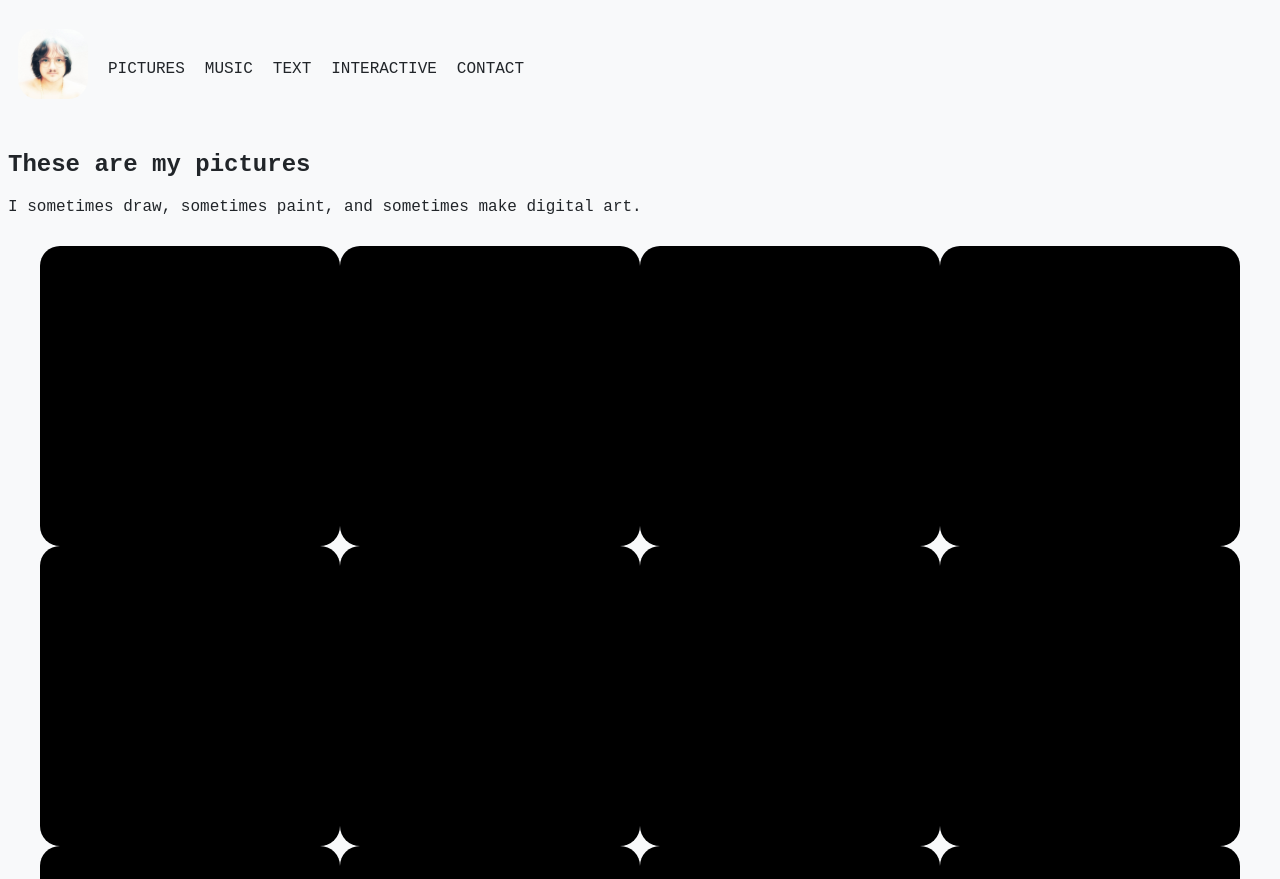
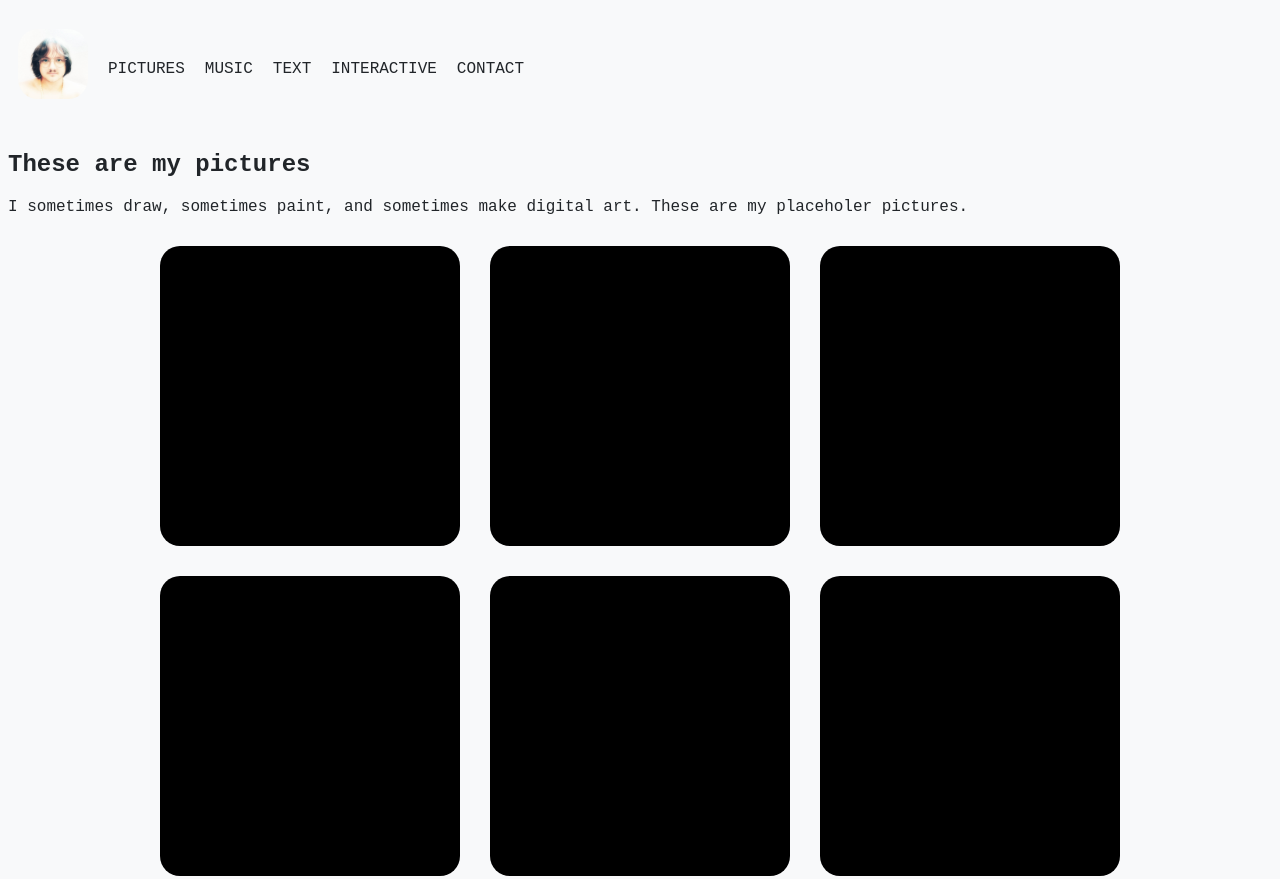
Before and after one commit to Martin-Widmayer/Martin-Widmayer.github.io, a plain HTML site: page pictures.html in a window 1280 px wide. Shown: the top 879 px of the page. Drawn offline with Linux system fonts and the light colour scheme.

Commit message:
change flexbox, images

```diff
--- a/css/style.css
+++ b/css/style.css
@@ -94,10 +94,12 @@ body{
 
 .gallery {
     margin: 30px;
+    gap: 30px;
     display: flex;
     justify-content: center;
     align-items: baseline;
     flex-wrap: wrap
 
 
+
 }
--- a/pictures.html
+++ b/pictures.html
@@ -20,10 +20,12 @@
 
     </div>
     <h2>These are my pictures</h2>
-    <p>I  sometimes draw, sometimes paint, and sometimes make digital art.</p>
+    <p>I  sometimes draw, sometimes paint, and sometimes make digital art.
+        These are my placeholer pictures.
+    </p>
 
     <div class="gallery">
-        <img src="img/ti.png" alt="Placeholder Image" width="300">
+       <img src="img/ti.png" alt="Placeholder Image" width="300">
         <img src="img/ti2.png" alt="Placeholder Image" width="300">
         <img src="img/ti3.png" alt="Placeholder Image" width="300">
         <img src="img/ti4.png" alt="Placeholder Image" width="300">
```
